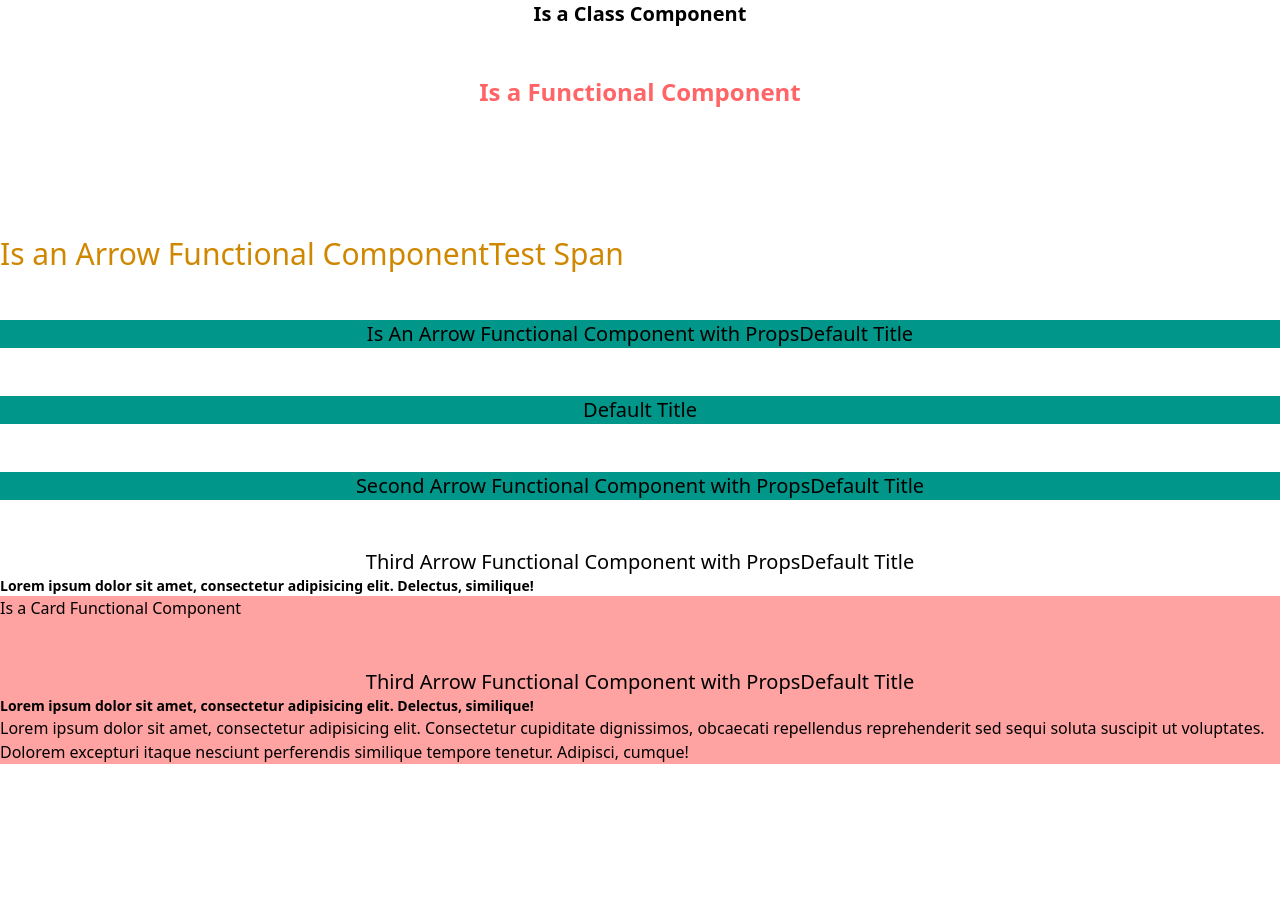
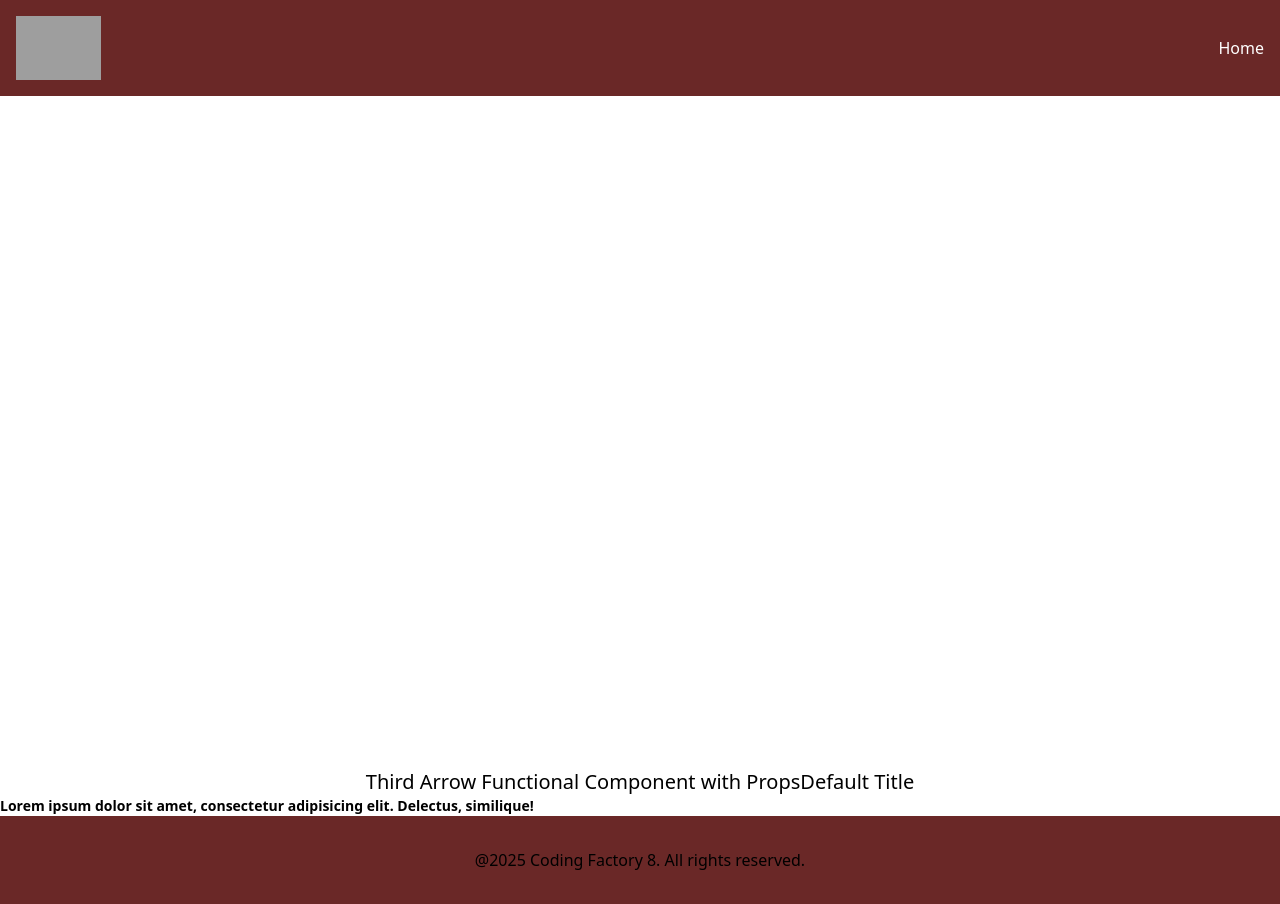
Before and after one commit to konstantinoslisgaras/cf8-react-intro, a React app: page / in a window 1280 px wide. Before the commit the page ends 800 px from the top, so only its background shows below. Built offline with nearby package versions, Linux system fonts and the light colour scheme; grey boxes are pictures that could not be loaded; the HTML template or start-up script is replaced by a standard one.

Commit message:
feat: add different types of Components

```diff
--- a/src/App.tsx
+++ b/src/App.tsx
@@ -6,27 +6,34 @@ import ArrowFunctionalComponent from "./components/ArrowFunctionalComponent.tsx"
 import ArrowFunctionalComponentWithProps from "./components/ArrowFunctionalComponentWithProps.tsx";
 import ArrowFunctionalComponentWithPropsType from "./components/ArrowFunctionalComponentWithPropsType.tsx";
 import Card from "./components/Card.tsx";
+import Layout from "./components/Layout.tsx";
 
 function App() {
 
   return (
     <>
     {/*<ViteIntro />*/}
-        <ClassComponent />
-        <FunctionalComponent />
-        <ArrowFunctionalComponent />
-        <ArrowFunctionalComponentWithProps title="Is An Arrow Functional Component with Props" />
-        <ArrowFunctionalComponentWithProps />
-        <ArrowFunctionalComponentWithProps title="Second Arrow Functional Component with Props" />
-        <ArrowFunctionalComponentWithPropsType
-            title="Third Arrow Functional Component with Props"
-            description="Lorem ipsum dolor sit amet, consectetur adipisicing elit. Delectus, similique!"/>
-        <Card title="Is a Card Functional Component">
+    {/*    <ClassComponent />*/}
+    {/*    <FunctionalComponent />*/}
+    {/*    <ArrowFunctionalComponent />*/}
+    {/*    <ArrowFunctionalComponentWithProps title="Is An Arrow Functional Component with Props" />*/}
+    {/*    <ArrowFunctionalComponentWithProps />*/}
+    {/*    <ArrowFunctionalComponentWithProps title="Second Arrow Functional Component with Props" />*/}
+    {/*    <ArrowFunctionalComponentWithPropsType*/}
+    {/*        title="Third Arrow Functional Component with Props"*/}
+    {/*        description="Lorem ipsum dolor sit amet, consectetur adipisicing elit. Delectus, similique!"/>*/}
+    {/*    <Card title="Is a Card Functional Component">*/}
+    {/*        <ArrowFunctionalComponentWithPropsType*/}
+    {/*        title="Third Arrow Functional Component with Props"*/}
+    {/*        description="Lorem ipsum dolor sit amet, consectetur adipisicing elit. Delectus, similique!"*/}
+    {/*        />*/}
+    {/*    </Card>*/}
+
+        <Layout>
             <ArrowFunctionalComponentWithPropsType
-            title="Third Arrow Functional Component with Props"
-            description="Lorem ipsum dolor sit amet, consectetur adipisicing elit. Delectus, similique!"
-            />
-        </Card>
+                    title="Third Arrow Functional Component with Props"
+                    description="Lorem ipsum dolor sit amet, consectetur adipisicing elit. Delectus, similique!"/>
+        </Layout>
     </>
   )
 }
--- /dev/null
+++ b/src/components/Footer.tsx
@@ -0,0 +1,15 @@
+
+const Footer = () => {
+    const targetYear: number = new Date().getFullYear();
+    return (
+        <>
+            <footer className="text-center bg-cf-dark-red">
+                <div className="container mx-auto py-8 text-center">
+                    @{targetYear} Coding Factory 8. All rights reserved.
+                </div>
+            </footer>
+        </>
+    )
+}
+
+export default Footer;
--- /dev/null
+++ b/src/components/Header.tsx
@@ -0,0 +1,15 @@
+
+const Header =() => {
+    return (
+        <>
+            <header className="bg-cf-dark-red w-full fixed">
+                <div className="container mx-auto px-4 flex items-center justify-between">
+                    <img className="my-4 h-16" src="https://codingfactory.aueb.gr/sites/all/themes/cf_theme/logo.png" alt="aueb_logo"/>
+                    <nav className="flex gap-4 text-white font-medium"><a href="#">Home</a></nav>
+                </div>
+            </header>
+        </>
+    )
+}
+
+export default Header;
--- a/src/components/Layout.tsx
+++ b/src/components/Layout.tsx
@@ -0,0 +1,20 @@
+import * as React from "react";
+import Header from "./Header.tsx";
+import Footer from "./Footer.tsx";
+
+interface LayoutProps {
+    children: React.ReactNode;
+}
+
+const Layout =({children}: LayoutProps) => {
+    return (
+        <>
+            <Header />
+                <div className="container mx-auto pt-24 min-h-[90vh]"></div>
+                {children}
+            <Footer />
+        </>
+    )
+}
+
+export default Layout;
```
